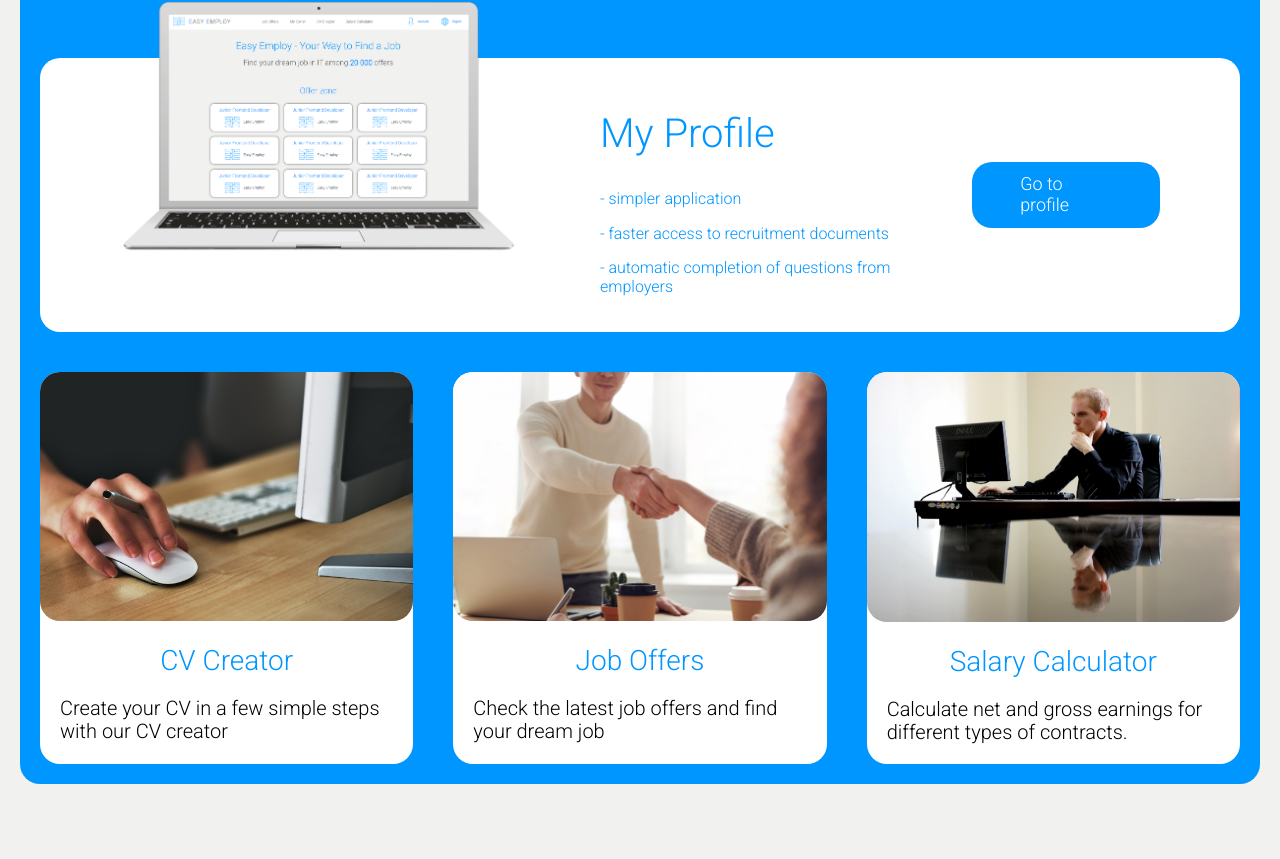
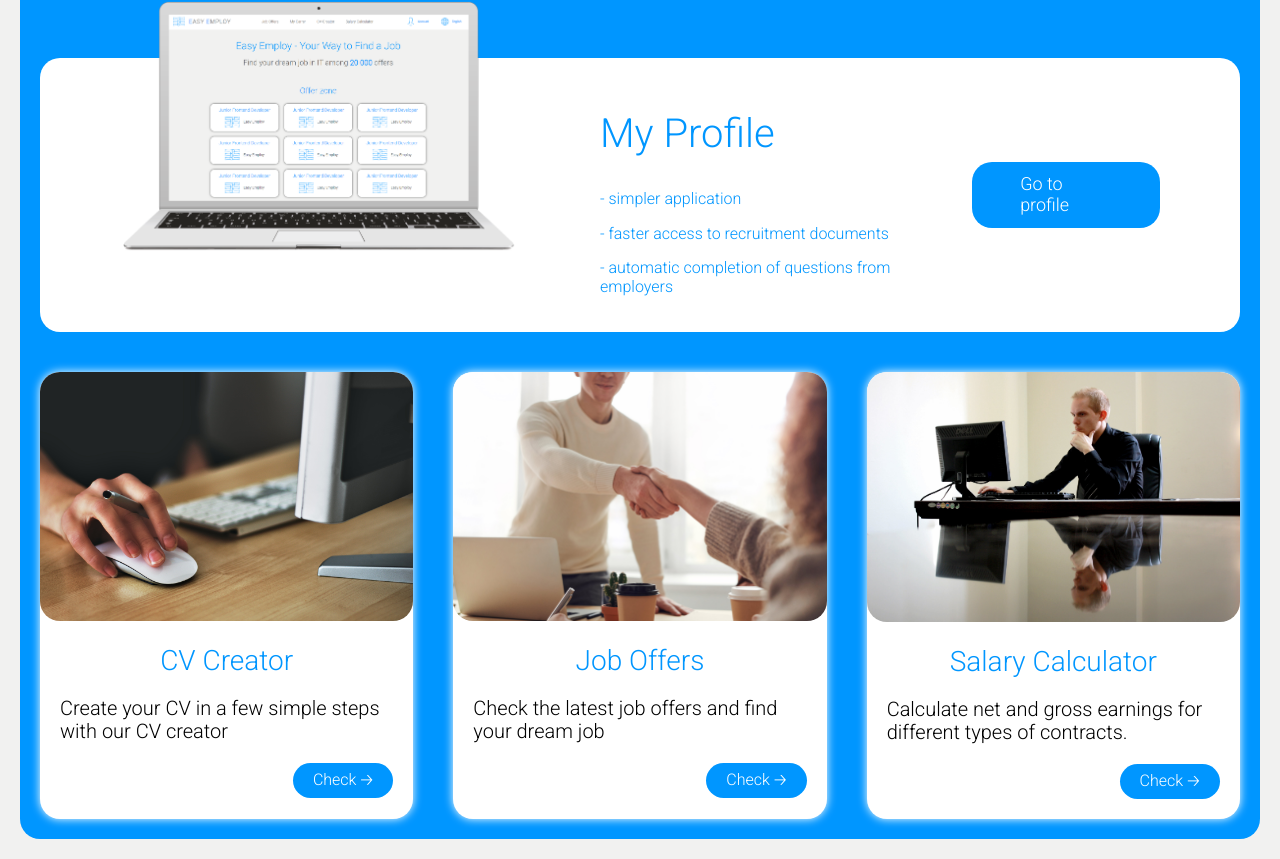
Before and after one commit to mizdebski77/Easy-Employ, a React (Create React App) app: page /Home in a window 1280 px wide. Shown: the part 1278-2137 px from the top of the page. Before the commit the page ends 2082 px from the top, so only its background shows below. Built offline with nearby package versions, Linux system fonts and the light colour scheme.

Commit message:
Links to tiles added

```diff
--- a/src/features/Home/CarrerSection/carrerSection.tsx
+++ b/src/features/Home/CarrerSection/carrerSection.tsx
@@ -1,5 +1,5 @@
 import React from 'react';
-import { CarrerImg, CarrerTile, ContentWrapper, ProfileImg, ProfileLink, ProfileSpan, ProfileTitle, ProfileWrapper, TextContainer, TextWrapper, TileSpan, TileTitle, TilesWrapper, Title, Wrapper } from './styledCarrerSection';
+import { CarrerImg, CarrerTile, ContentWrapper, ProfileImg, ProfileLink, ProfileSpan, ProfileTitle, ProfileWrapper, TextContainer, TextWrapper, TileLink, TileSpan, TileTitle, TilesWrapper, Title, Wrapper } from './styledCarrerSection';
 import profile from '../../../common/Images/profile.png';
 import calculator from '../../../common/Images/Carrer/sallarycalculaor.jpg';
 import offers from '../../../common/Images/Carrer/joboffers.jpg';
@@ -30,6 +30,7 @@ export const CarrerSection = () => {
                         <TileTitle>CV Creator</TileTitle>
                         <TileSpan>Create your CV in a few simple steps with our CV creator</TileSpan>
                     </TextContainer>
+                    <TileLink to='/CV-Creator'>Check 🡢 </TileLink>
                 </CarrerTile>
 
                 <CarrerTile>
@@ -38,6 +39,7 @@ export const CarrerSection = () => {
                         <TileTitle>Job Offers</TileTitle>
                         <TileSpan>Check the latest job offers and find your dream job</TileSpan>
                     </TextContainer>
+                    <TileLink to='/Offers'>Check 🡢 </TileLink>
                 </CarrerTile>
 
                 <CarrerTile>
@@ -46,6 +48,7 @@ export const CarrerSection = () => {
                         <TileTitle>Salary Calculator</TileTitle>
                         <TileSpan>Calculate net and gross earnings for different types of contracts.</TileSpan>
                     </TextContainer>
+                    <TileLink to='/Calculator'>Check 🡢 </TileLink>
                 </CarrerTile>
             </TilesWrapper>
 
--- a/src/features/Home/CarrerSection/styledCarrerSection.ts
+++ b/src/features/Home/CarrerSection/styledCarrerSection.ts
@@ -84,6 +84,7 @@ export const TilesWrapper = styled.div`
 export const CarrerTile = styled.div`
     background: white;
     border-radius: 20px;
+    box-shadow: 0 0 10px white;
 `;
 
 export const CarrerImg = styled.img`
@@ -106,3 +107,19 @@ export const TileTitle = styled.h3`
 export const TileSpan = styled.span`
     font-size: 20px;
 `;
+
+export const TileLink = styled(Link)`
+    float: right;
+    margin: 0 20px 20px 0;
+    background: ${({ theme }) => theme.color.fontMain};
+    padding: 8px 20px;
+    color: ${({ theme }) => theme.color.secondColor};
+    text-decoration: none;
+    border-radius: 20px;
+    transition: 0.3s;
+
+    &:hover {
+        transform: scale(1.02);
+        box-shadow: 0 0 4px ${({ theme }) => theme.color.fontMain};
+    }
+`;
```
